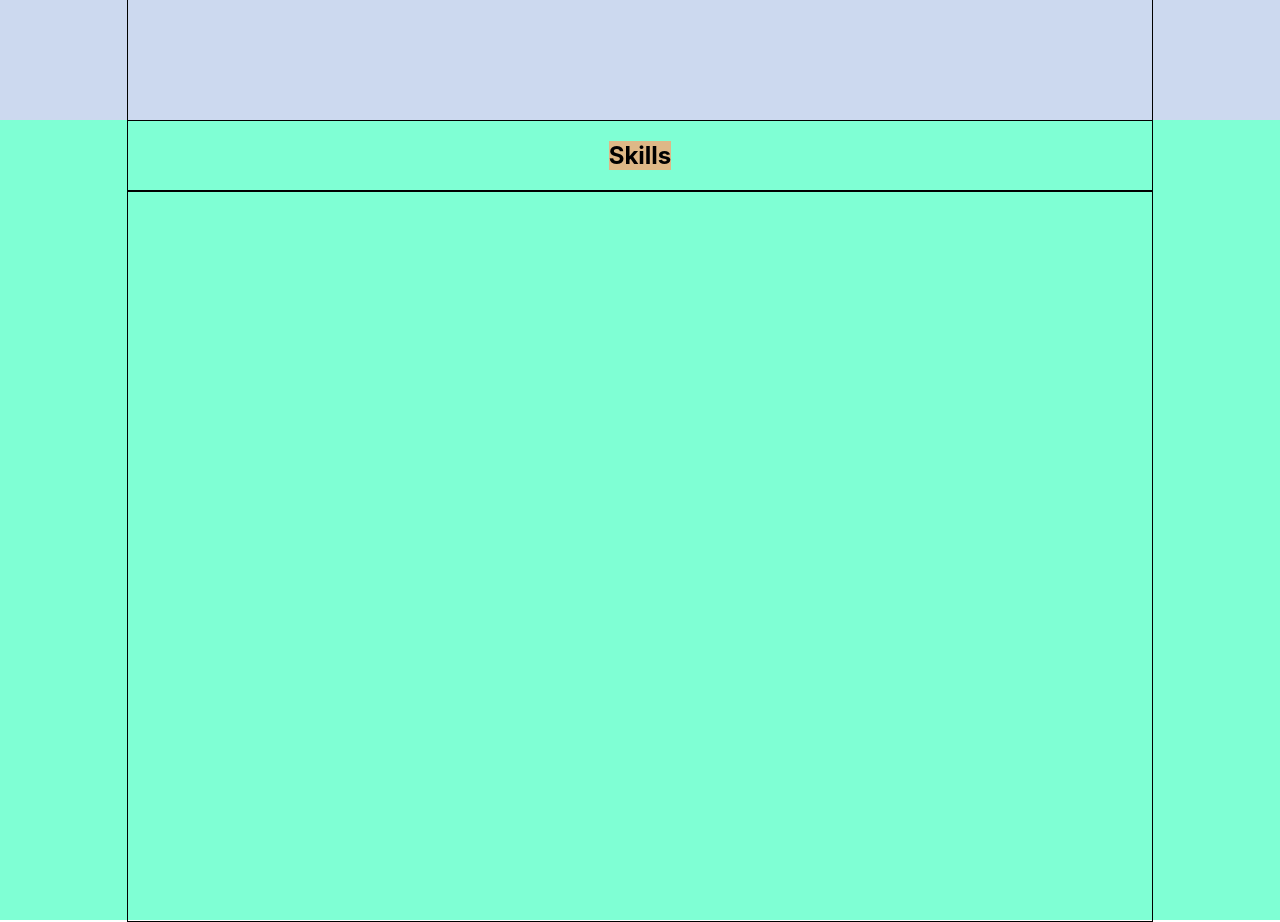
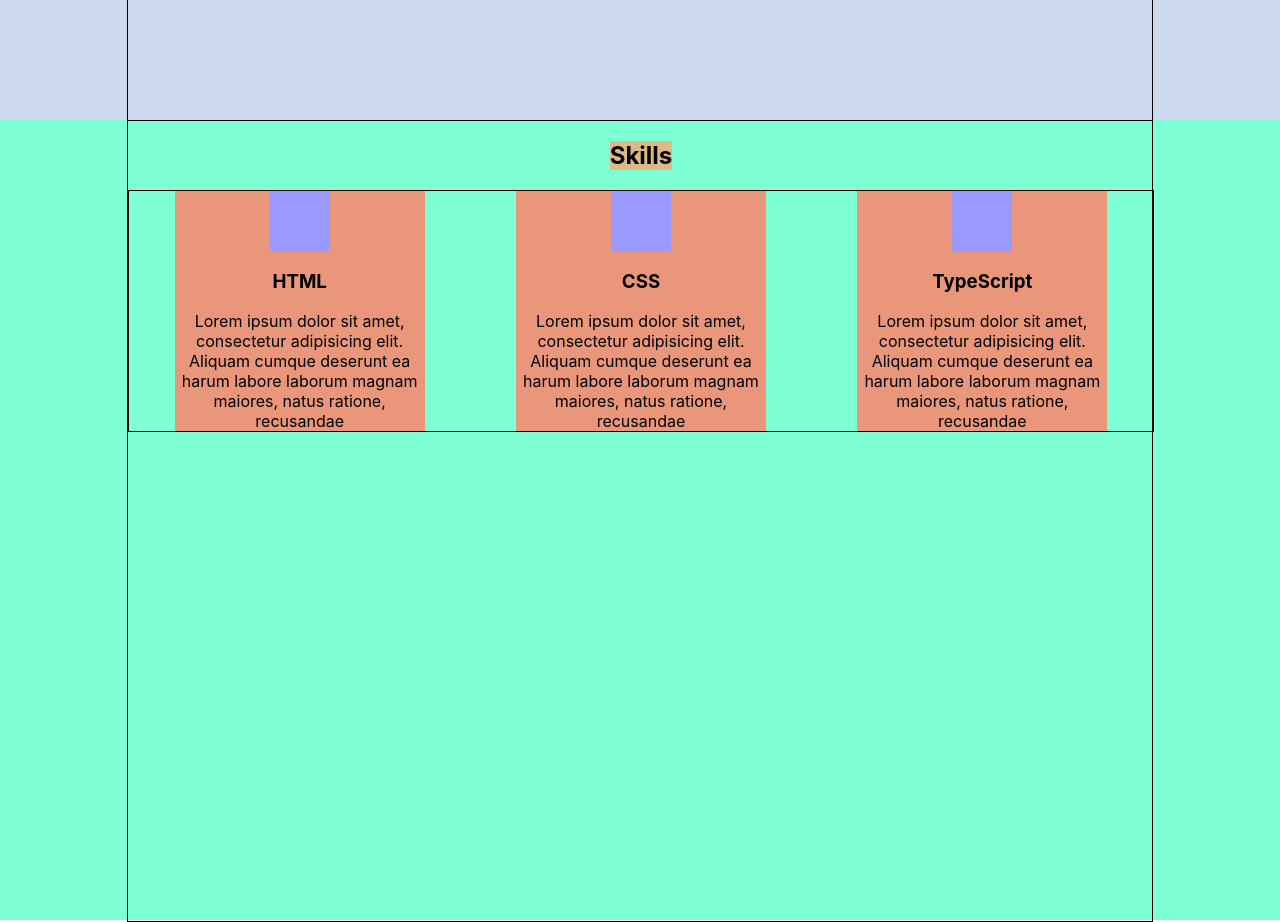
Before and after one commit to FilimonovKostya/Portfolio, a React (Create React App) app: page / in a window 1280 px wide. Shown: the part 760-1682 px from the top of the page. Built offline with nearby package versions, Linux system fonts and the light colour scheme.

Commit message:
skill,skills

```diff
--- a/src/App.tsx
+++ b/src/App.tsx
@@ -15,5 +15,4 @@ function App() {
 }
 
 
-// 1: 28 : 10 про 3 блок где скиллы
 export default App;
--- a/src/Skills/Skil/Skil.module.css
+++ b/src/Skills/Skil/Skil.module.css
@@ -0,0 +1,14 @@
+.skill{
+    width: 250px;
+    background: darksalmon;
+    display: flex;
+    flex-direction: column;
+    align-items: center;
+    text-align: center;
+}
+
+.icon{
+    width: 60px;
+    height: 60px;
+    background: #9999ff;
+}
--- a/src/Skills/Skil/Skill.tsx
+++ b/src/Skills/Skil/Skill.tsx
@@ -1,8 +1,16 @@
 import React from "react";
 import style from './Skil.module.css'
 
-export const Skill = () => {
-    return <div>
+type SkillPropsType = {
+    title: string
+    description: string
+}
+
+export const Skill = (props: SkillPropsType) => {
+    return <div className={style.skill}>
+        <div className={style.icon}></div>
+            <h3>{props.title}</h3>
+            <span className={style.description}>{props.description}</span>
 
     </div>
 }
--- a/src/Skills/Skills.tsx
+++ b/src/Skills/Skills.tsx
@@ -1,14 +1,20 @@
 import React from "react";
 import style from './Skils.module.css'
 import styleContainer from '../common/styles/Container.module.css'
+import {Skill} from "./Skil/Skill";
 
 
 export const Skills = () => {
+    const description = 'Lorem ipsum dolor sit amet, consectetur adipisicing elit. Aliquam cumque deserunt ea harum labore laborum magnam maiores, natus ratione, recusandae'
+
     return <div className={style.skillsBlock}>
         <div className={`${styleContainer.container} ${style.skillsContainer}`}>
             <h2 className={style.title}>Skills</h2>
             <div className={style.skills}>
+                <Skill title={'HTML'} description={description}/>
 
+                <Skill title={'CSS'} description={description}/>
+                <Skill title={'TypeScript'} description={description}/>
             </div>
         </div>
     </div>
--- a/src/Skills/Skils.module.css
+++ b/src/Skills/Skils.module.css
@@ -11,6 +11,10 @@
 .skills{
     border: 1px solid;
     width: 100%;
+    display: flex;
+    justify-content: space-around;
+    flex-wrap: wrap;
+
 }
 
 .title{
--- a/src/common/styles/Container.module.css
+++ b/src/common/styles/Container.module.css
@@ -6,4 +6,5 @@
     display: flex;
     align-items: center;
     justify-content: space-around;
+    flex-wrap: wrap;
 }
```
